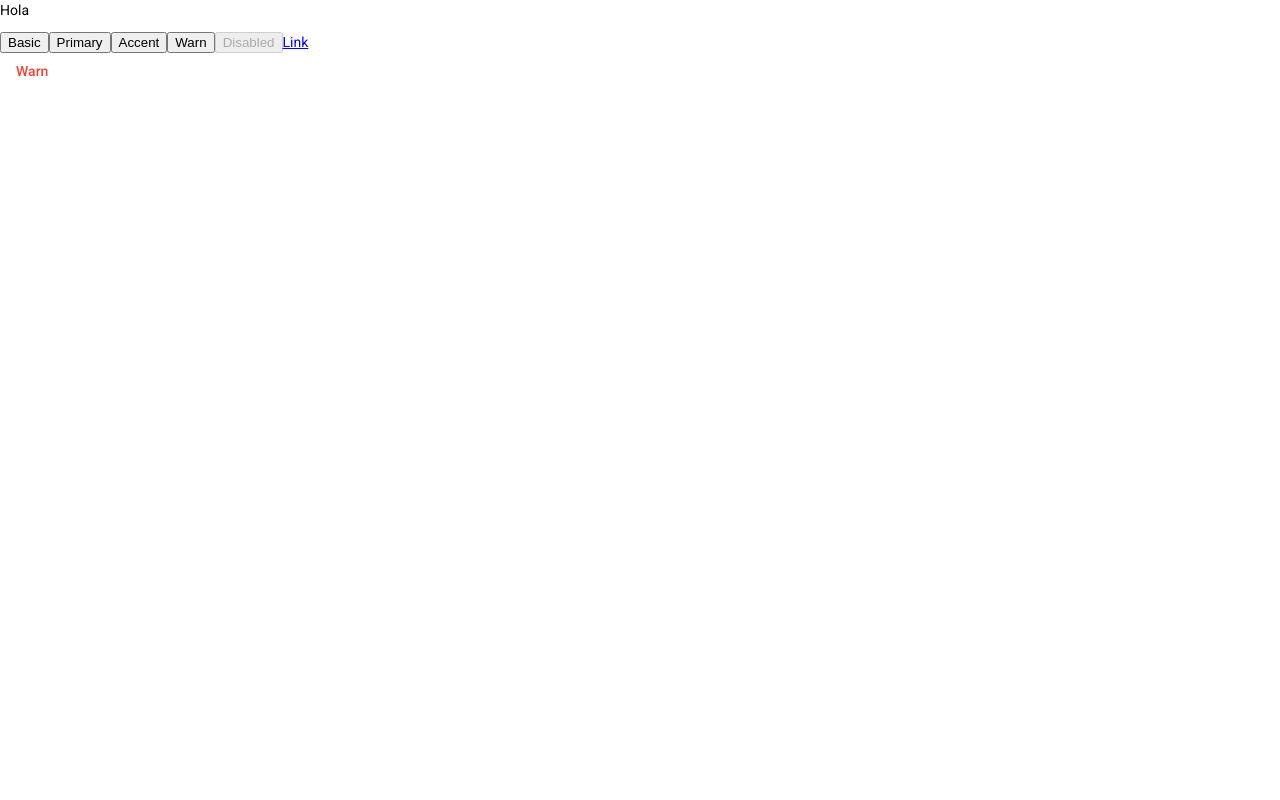
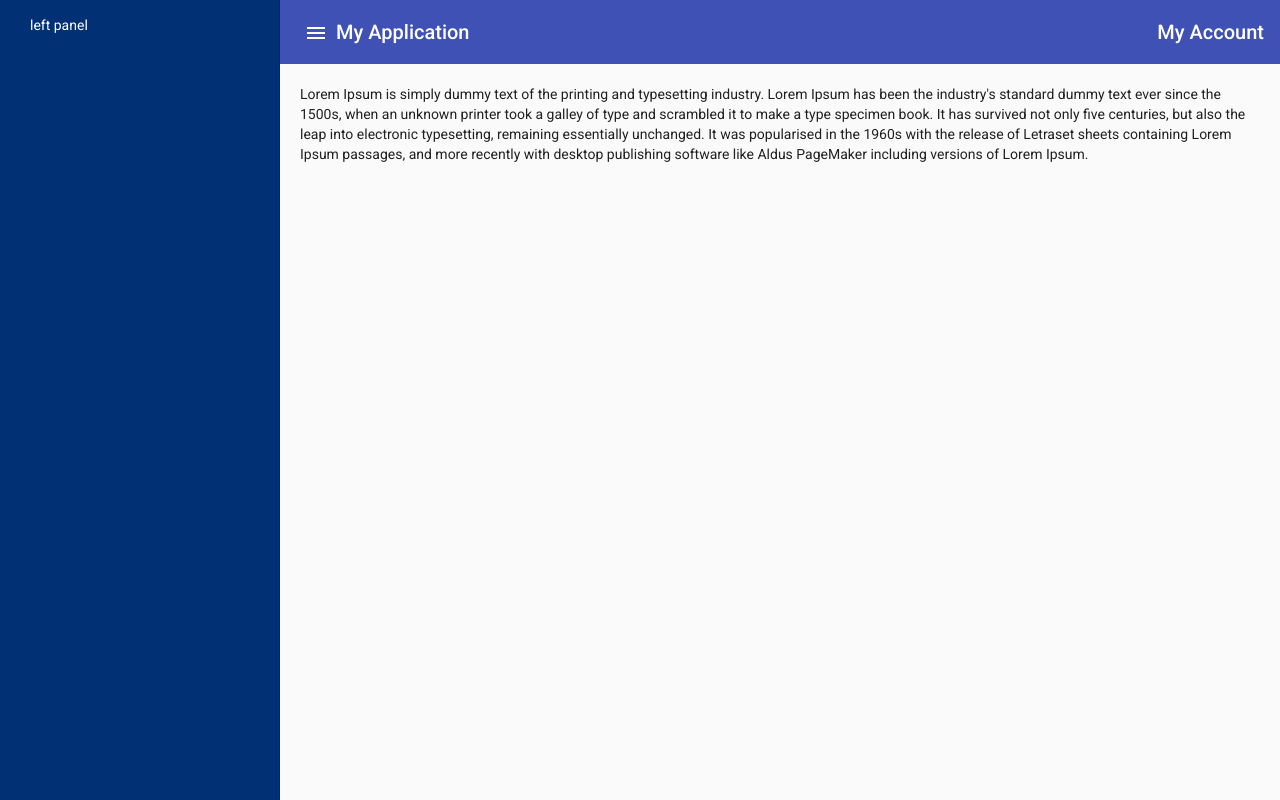
Before and after one commit to robertramosastudillo/crud-angular, an Angular app: page / in a window 1280 px wide. Built offline with nearby package versions, Linux system fonts and the light colour scheme.

Commit message:
Se creo la estructura del sidebar y el nav

```diff
--- a/src/app/app.component.html
+++ b/src/app/app.component.html
@@ -1,9 +1,30 @@
-<div class="container">
-  <div>
+<mat-sidenav-container fullscreen>
+  <mat-sidenav mode="side" #sidenav opened position="start">
     <app-sidebar></app-sidebar>
-  </div>
-  <div>
-    <button mat-button color="warn">Warn</button>
+  </mat-sidenav>
+
+  <mat-sidenav-content>
+    <mat-toolbar color="primary">
+      <button mat-icon-button (click)="sidenav.toggle()">
+        <mat-icon>menu</mat-icon>
+      </button>
+      My Application
+      <span class="toolbar-spacer"></span>
+      My Account
+    </mat-toolbar>
+    <div class="main-content">
+      <p>
+        Lorem Ipsum is simply dummy text of the printing and typesetting
+        industry. Lorem Ipsum has been the industry's standard dummy text ever
+        since the 1500s, when an unknown printer took a galley of type and
+        scrambled it to make a type specimen book. It has survived not only five
+        centuries, but also the leap into electronic typesetting, remaining
+        essentially unchanged. It was popularised in the 1960s with the release
+        of Letraset sheets containing Lorem Ipsum passages, and more recently
+        with desktop publishing software like Aldus PageMaker including versions
+        of Lorem Ipsum.
+      </p>
+    </div>
     <router-outlet></router-outlet>
-  </div>
-</div>
+  </mat-sidenav-content>
+</mat-sidenav-container>
--- a/src/app/app.module.ts
+++ b/src/app/app.module.ts
@@ -1,11 +1,11 @@
 import { BrowserModule } from '@angular/platform-browser';
 import { BrowserAnimationsModule } from '@angular/platform-browser/animations';
-import { CUSTOM_ELEMENTS_SCHEMA, NgModule } from '@angular/core';
+import { NgModule } from '@angular/core';
 
 import { AppRoutingModule } from './app-routing.module';
 import { AppComponent } from './app.component';
 import { LayoutModule } from './modules/layout/layout.module';
-import { MatButtonModule } from '@angular/material/button';
+import { CustomMaterialModule } from './modules/custom-material/custom-material.module';
 
 @NgModule({
   declarations: [AppComponent],
@@ -13,11 +13,10 @@
     BrowserModule,
     BrowserAnimationsModule,
     AppRoutingModule,
+    CustomMaterialModule,
     LayoutModule,
-    MatButtonModule,
   ],
   providers: [],
   bootstrap: [AppComponent],
-  schemas: [CUSTOM_ELEMENTS_SCHEMA],
 })
 export class AppModule {}
--- a/src/app/modules/layout/sidebar/sidebar.component.html
+++ b/src/app/modules/layout/sidebar/sidebar.component.html
@@ -1,12 +1,3 @@
-<p>Hola</p>
-
-<section>
-  <div class="example-button-row">
-    <button mat-button>Basic</button>
-    <button mat-button color="primary">Primary</button>
-    <button mat-button color="accent">Accent</button>
-    <button mat-button color="warn">Warn</button>
-    <button mat-button disabled>Disabled</button>
-    <a mat-button href="https://www.google.com/" target="_blank">Link</a>
-  </div>
-</section>
+  <mat-sidenav mode="side" #sidenav opened position="start">
+    left panel
+  </mat-sidenav>
--- a/src/styles.scss
+++ b/src/styles.scss
@@ -2,3 +2,19 @@
 
 html, body { height: 100%; }
 body { margin: 0; font-family: Roboto, "Helvetica Neue", sans-serif; }
+
+/* You can add global styles to this file, and also import other style files */
+mat-sidenav {
+    width: 280px;
+    padding:15px;
+}
+.mat-drawer {
+    background-color: #023075;
+    color:#fff
+}
+.main-content {
+    padding:20px;
+}
+.toolbar-spacer {
+    flex: 1 1 auto;
+}
```
Also changed, not shown: src/app/modules/custom-material/custom-material.module.ts (added, +105 -0 lines), src/app/modules/layout/layout.module.ts (+8 -3 lines).
